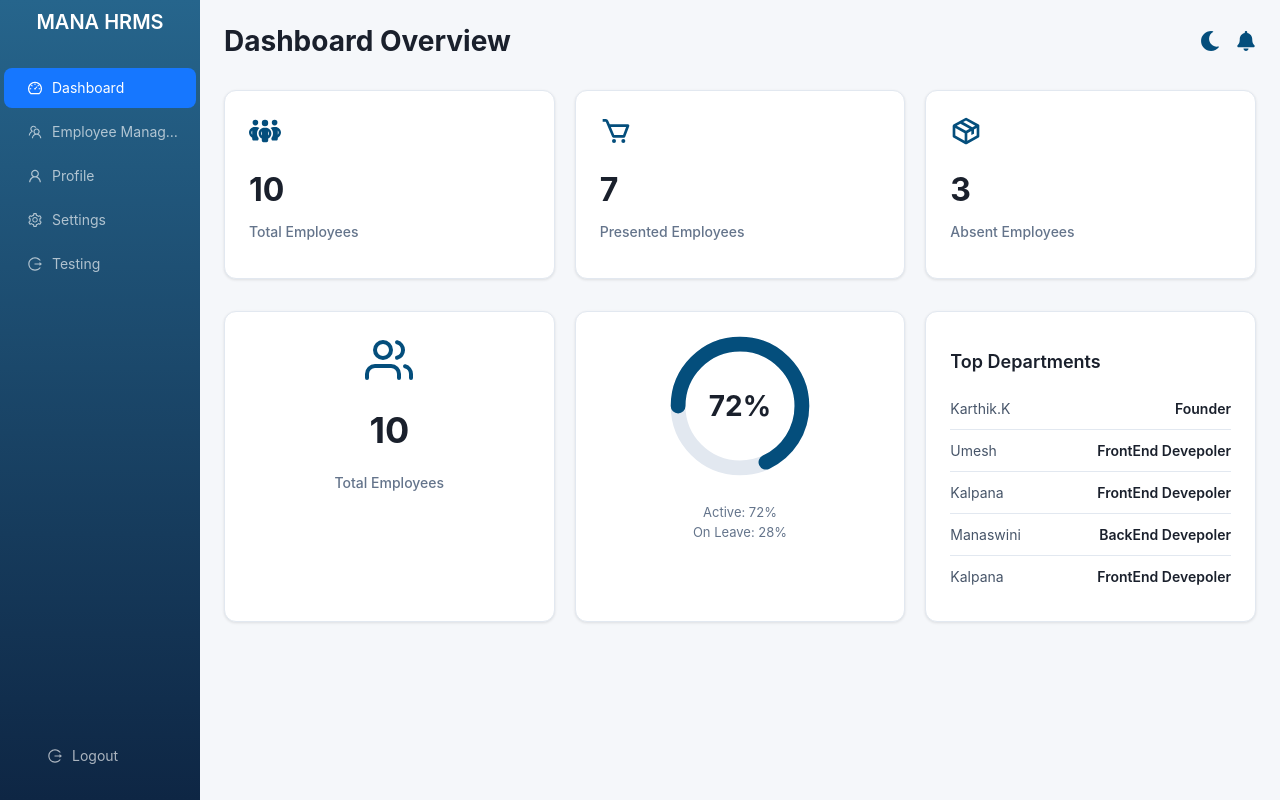
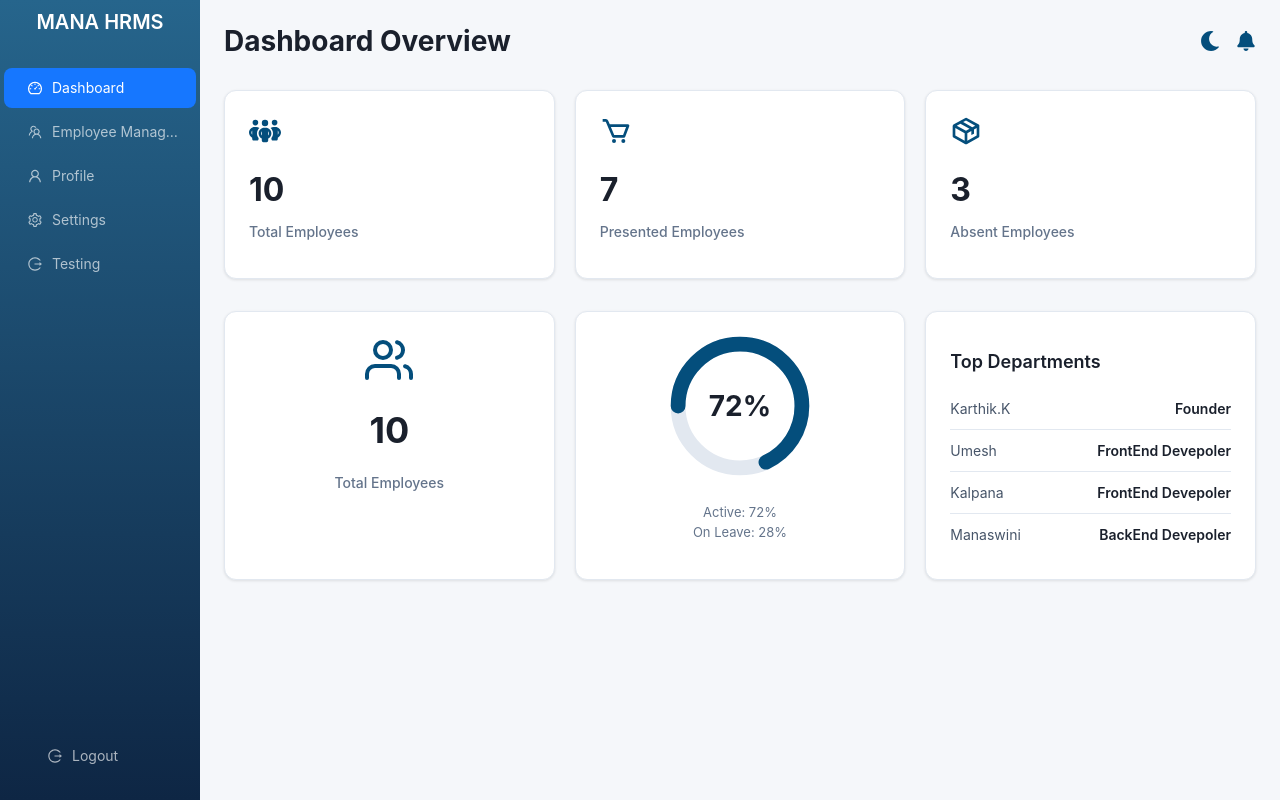
Before and after one commit to MasterKnown1610/manahrms-frondend, a React (Vite) app: page / in a window 1280 px wide. Built offline with nearby package versions, Linux system fonts and the light colour scheme.

Commit message:
Changed Dashboard

```diff
--- a/src/screens/Dashboard/Dashboard.jsx
+++ b/src/screens/Dashboard/Dashboard.jsx
@@ -12,7 +12,6 @@ const Dashboard = () => {
     { name: "Umesh", role: "FrontEnd Devepoler" },
     { name: "Kalpana", role: "FrontEnd Devepoler" },
     { name: "Manaswini", role: "BackEnd Devepoler" },
-    { name: "Kalpana", role: "FrontEnd Devepoler" },
   ];
 
   return (
```
